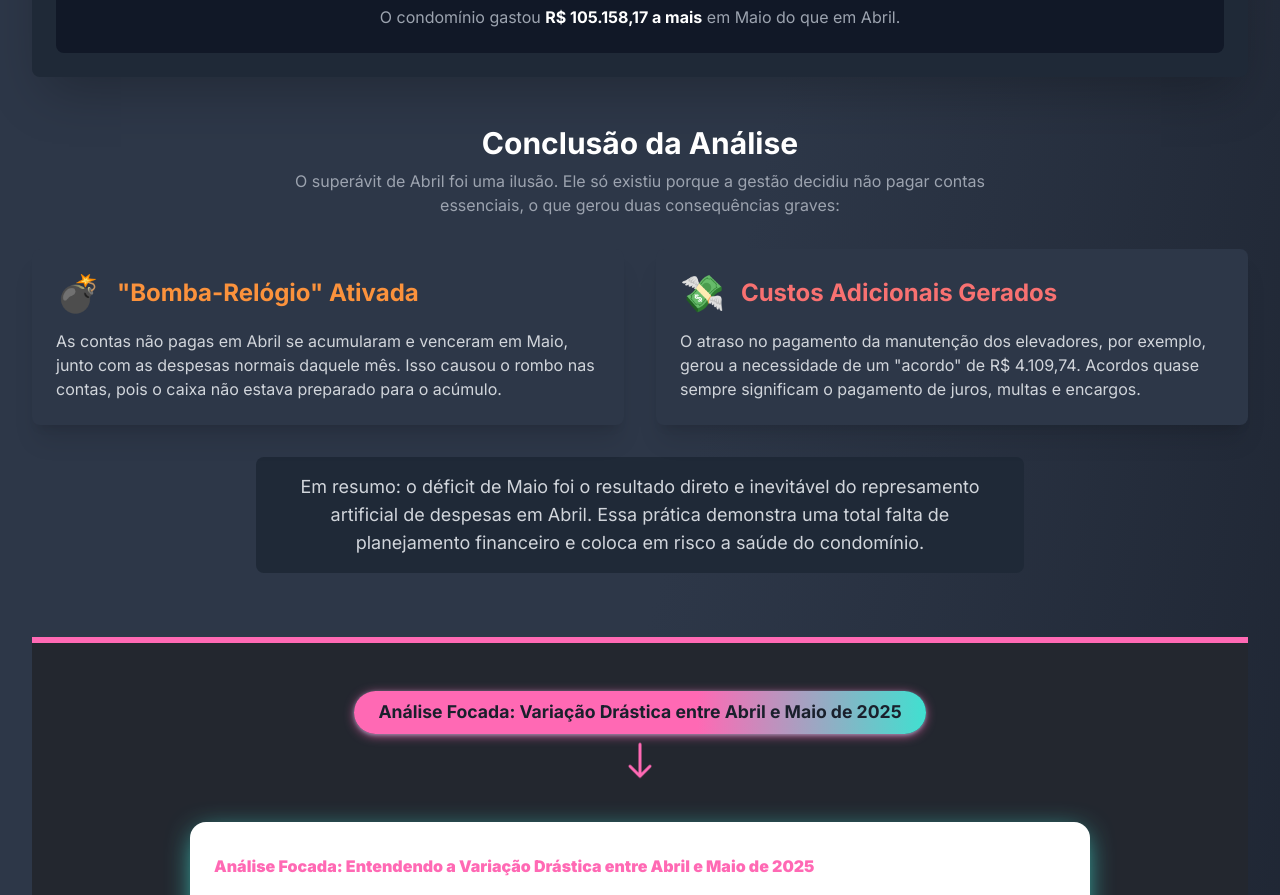
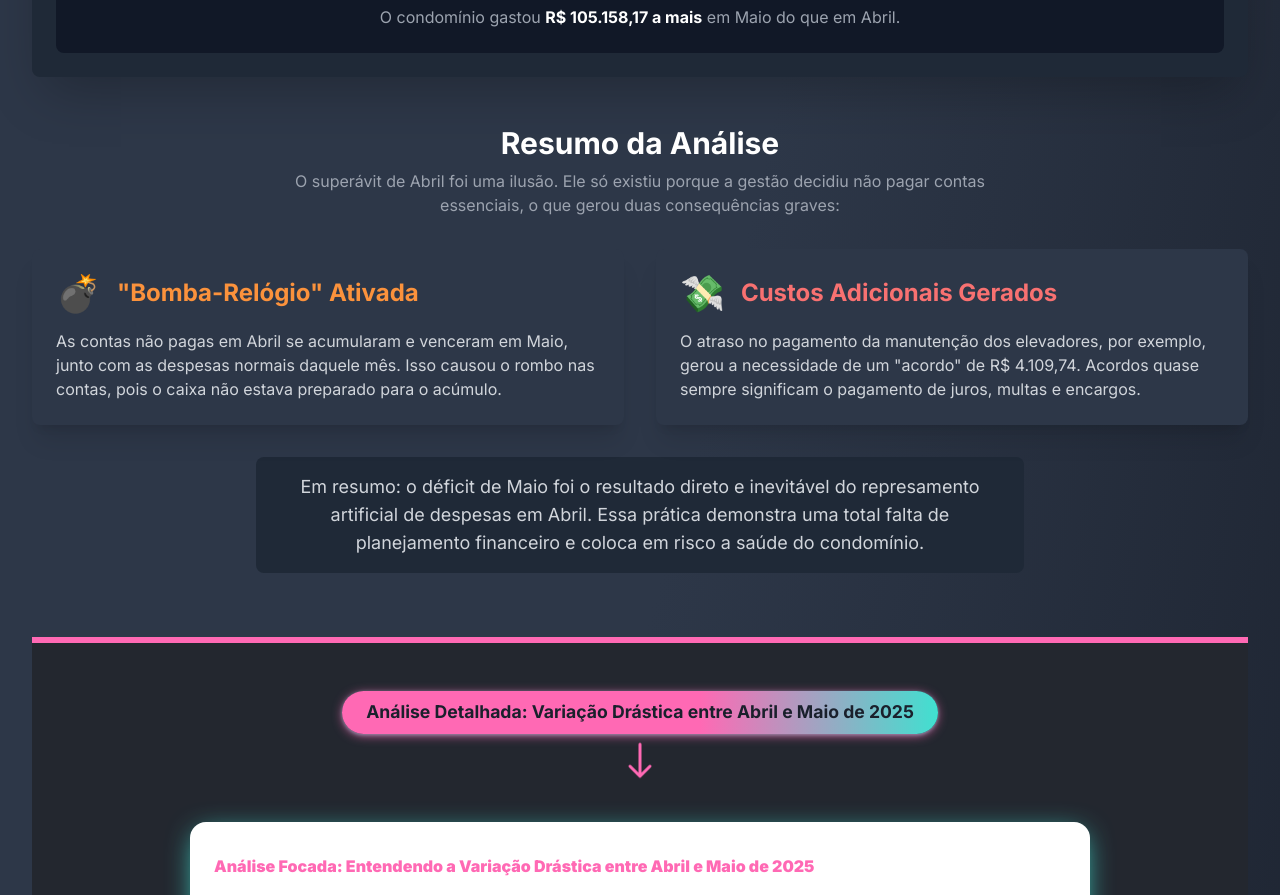
Before and after one commit to b-wayne07/marselha, a plain HTML site: page index.html in a window 1280 px wide. Shown: the part 3451-4346 px from the top of the page. Drawn offline with nearby package versions, Linux system fonts and the light colour scheme.

Commit message:
Update index.html
ajustando títulos

```diff
--- a/index.html
+++ b/index.html
@@ -504,7 +504,7 @@
         </section>
 
         <section id="conclusion">
-            <h2 class="text-3xl font-bold text-center mb-2 text-white">Conclusão da Análise</h2>
+            <h2 class="text-3xl font-bold text-center mb-2 text-white">Resumo da Análise</h2>
             <p class="text-center text-gray-400 max-w-3xl mx-auto mb-8">
                 O superávit de Abril foi uma ilusão. Ele só existiu porque a gestão decidiu não pagar contas essenciais, o que gerou duas consequências graves:
             </p>
@@ -540,7 +540,7 @@
         <!-- BEGIN: Focused Analysis Section (analise_focada.html) -->
         <section class="analise-timeline-section">
             <div class="text-center">
-                <span class="analise-timeline-label">Análise Focada: Variação Drástica entre Abril e Maio de 2025</span>
+                <span class="analise-timeline-label">Análise Detalhada: Variação Drástica entre Abril e Maio de 2025</span>
             </div>
             <div class="timeline-arrow">
                 <svg viewBox="0 0 48 48">
```
